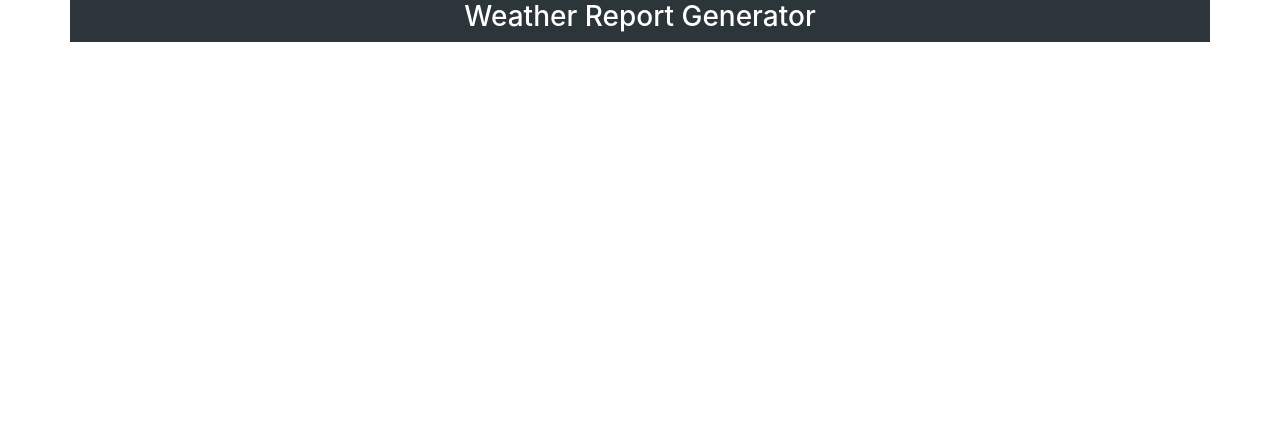
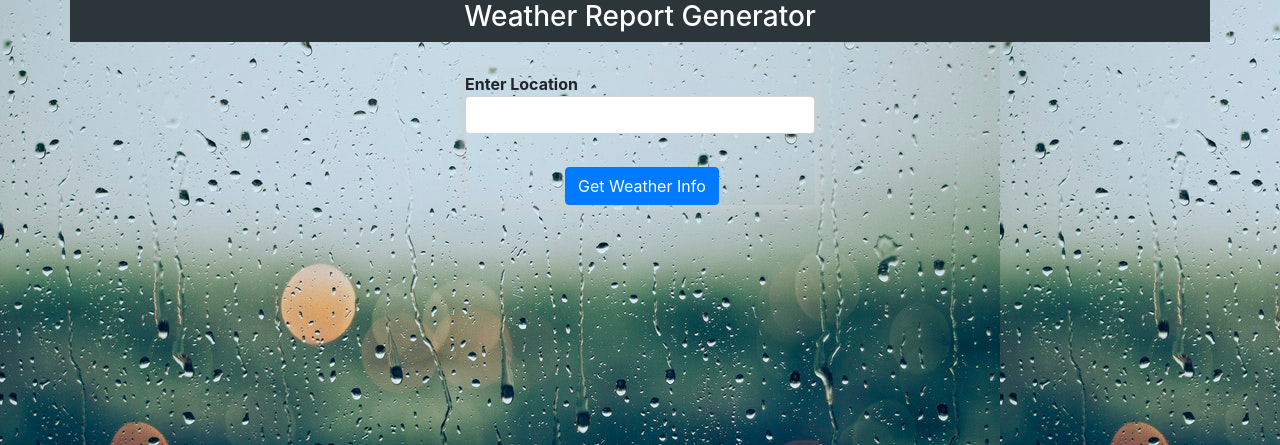
Before and after one commit to OffB3eatNinja/WeatherApp, a Flask app: page / in a window 1280 px wide. Shown: the top 445 px of the page. Run offline with Flask 2, Linux system fonts and the light colour scheme; some libraries are stand-ins or nearby versions.

Commit message:
finished app

```diff
--- a/app.py
+++ b/app.py
@@ -7,6 +7,26 @@ CORS(app)
 @app.route("/")
 def index():
     return render_template('index.html')
+@app.route('/weatherinfo', methods=['POST','GET'])
+def weatherinfo():
+    if request.method == 'POST':
+        data = request.json
+        input_location = data['location']
+
+        weather_info = Weather_Controller()
+
+        geo_location = weather_info.getLocation(input_location)
+        if geo_location == None:
+            location_info = "Hey there! You don't seem like an earthling. Is it a hot spot in Mars?"
+            report_template = render_template('report_view.html', weather_location=location_info)
+            return report_template
+
+        location_info = geo_location.address
+        weather_report = weather_info.getWeatherInfo(data, geo_location)
+
+        report_template = render_template('report_view.html', weather_location=location_info, weather_reports=weather_report)
+
+    return report_template
 
 if __name__ == '__main__':
     app.run(debug=False,host='0.0.0.0')
--- a/templates/index.html
+++ b/templates/index.html
@@ -3,10 +3,12 @@
 <head>
     <meta charset="UTF-8">
     <title>Weather Report</title>
+
+    <script src="https://cdnjs.cloudflare.com/ajax/libs/jquery/3.3.1/jquery.min.js"></script>
+    <script src="https://cdnjs.cloudflare.com/ajax/libs/popper.js/1.12.9/umd/popper.min.js" integrity="sha384-ApNbgh9B+Y1QKtv3Rn7W3mgPxhU9K/ScQsAP7hUibX39j7fakFPskvXusvfa0b4Q" crossorigin="anonymous"></script>
     <link rel="stylesheet" href="https://maxcdn.bootstrapcdn.com/bootstrap/4.0.0/css/bootstrap.min.css" integrity="sha384-Gn5384xqQ1aoWXA+058RXPxPg6fy4IWvTNh0E263XmFcJlSAwiGgFAW/dAiS6JXm" crossorigin="anonymous">
-    <script src="https://maxcdn.bootstrapcdn.com/bootstrap/4.0.0/js/bootstrap.min.js" integrity="sha384-JZR6Spejh4U02d8jOt6vLEHfe/JQGiRRSQQxSfFWpi1MquVdAyjUar5+76PVCmYl" crossorigin="anonymous"></script>
-<script src="https://code.jquery.com/jquery-3.2.1.slim.min.js" integrity="sha384-KJ3o2DKtIkvYIK3UENzmM7KCkRr/rE9/Qpg6aAZGJwFDMVNA/GpGFF93hXpG5KkN" crossorigin="anonymous"></script>
-<script src="https://cdnjs.cloudflare.com/ajax/libs/popper.js/1.12.9/umd/popper.min.js" integrity="sha384-ApNbgh9B+Y1QKtv3Rn7W3mgPxhU9K/ScQsAP7hUibX39j7fakFPskvXusvfa0b4Q" crossorigin="anonymous"></script>
+    <link id="weather-css" href="https://cdnjs.cloudflare.com/ajax/libs/weather-icons/2.0.9/css/weather-icons.min.css" rel="stylesheet">
+
 </head>
 <body>
 <div class="container" style="text-align:center;background-color:#2C3539;color:white;">
@@ -14,7 +16,73 @@
         <h3>
         Weather Report Generator</h3>
     </div>
+    </div>
+<div class="container">
+    <div class="row">
+        <div class="col-md-4 offset-md-4">
+   <div class="weather">
+       <div class="=current">
+               <label style="width: 100%;font-weight:bold;">Enter Location <input type="text" class="input-sm form-control" id="location" name="location" required> </label>
+<button class="btn btn-primary" id="weatherinfo" style="margin-left:100px;margin-right:75px;margin-top:25px;">Get Weather Info</button>
+       </div>
+        </div>
+    </div>
 
+
+        </div>
+ <div id="result" style="margin-right:50px;margin-bottom:50px;">
+
+    </div>
 </div>
+
+<style>
+    .weather
+    {   margin-top:30px;
+        display: flex;
+        flex-flow: column wrap;
+        box-shadow: 0px 1px 10px 0px #cfcfcf;
+        overflow: hidden;
+
+
+    }
+     .weather .current
+        {
+            display: flex;
+            flex-flow: row wrap;
+            background-image: url("/Content/images/shared/misc/london-view.png");
+            background-repeat: repeat-x;
+            color: white;
+            padding: 20px;
+
+            text-shadow: 1px 1px #F68D2E;
+        }
+        body
+        {
+         background-image: url({{ url_for('static', filename='images/photo-1486016006115-74a41448aea2.jfif') }})
+        }
+    </style>
+ <script>
+        $(document).ready(function () {
+
+
+            $('#weatherinfo').click( function()
+            {
+                var data ={};
+                data['location'] = $('#location').val();
+                $.ajax({
+                    type : "POST",
+                    url : "{{ url_for('weatherinfo') }}",
+                    data: JSON.stringify(data),
+                    contentType: 'application/json;charset=UTF-8',
+                    success: function(result)
+                    {
+
+                        $('#result').html(result);
+                    }
+                });
+            });
+        });
+
+    </script>
 </body>
 </html>
--- a/wp_controller.py
+++ b/wp_controller.py
@@ -3,7 +3,6 @@ from geopy.geocoders import Nominatim
 import requests
 
 API_KEY="89bfd529e419ae907537751129425e41"
-#option_list = "exclude=currently,minutely,hourly,alerts&amp;units=si"
 class Weather_Controller:
     def getLocation(self, location_info):
         location = Nominatim().geocode(location_info, language='en_US')
@@ -15,22 +14,22 @@ class Weather_Controller:
         weather_reports = []
         response=requests.get("https://api.darksky.net/forecast/"+API_KEY+"/"+latitude+","+longitude)
         json_response=response.json()
-        unit_type = '°F' if json_response['flags']['units'] == 'us' else '°C'
-        min_temperature = str(json_response['daily']['data'][0]['apparentTemperatureMin']) + unit_type
-        max_temperature = str(json_response['daily']['data'][0]['apparentTemperatureMax']) + unit_type
+        unit = '°F' if json_response['flags']['units'] == 'us' else '°C'
+        min_temperature = str(json_response['daily']['data'][0]['apparentTemperatureMin']) + unit
+        max_temperature = str(json_response['daily']['data'][0]['apparentTemperatureMax']) + unit
         summary = json_response['daily']['data'][0]['summary']
         icon = json_response['daily']['data'][0]['icon']
         precip_type = None
         precip_prob = None
-        raining_chance = None
+        raining_prob = None
         if 'precipProbability' in json_response['daily']['data'][0] and 'precipType' in json_response['daily']['data'][0]:
             precip_type = json_response['daily']['data'][0]['precipType']
             precip_prob = json_response['daily']['data'][0]['precipProbability']
         if (precip_type == 'rain' and precip_prob != None):
             precip_prob *= 100
-            raining_chance = "Chance of rain: %.2f%%" % (precip_prob)
+            raining_prob = "Chance of rain: %.2f%%" % (precip_prob)
 
         wr = WeatherReport( max_temperature, min_temperature,
-                               summary, raining_chance, icon)
+                               summary, raining_prob, icon)
         weather_reports.append(wr)
         return weather_reports
```
Also changed, not shown: fp_model.py (+4 -4 lines), templates/report_view.html (added, +135 -0 lines), static/images/photo-1486016006115-74a41448aea2.jfif (added), 3 other files.
